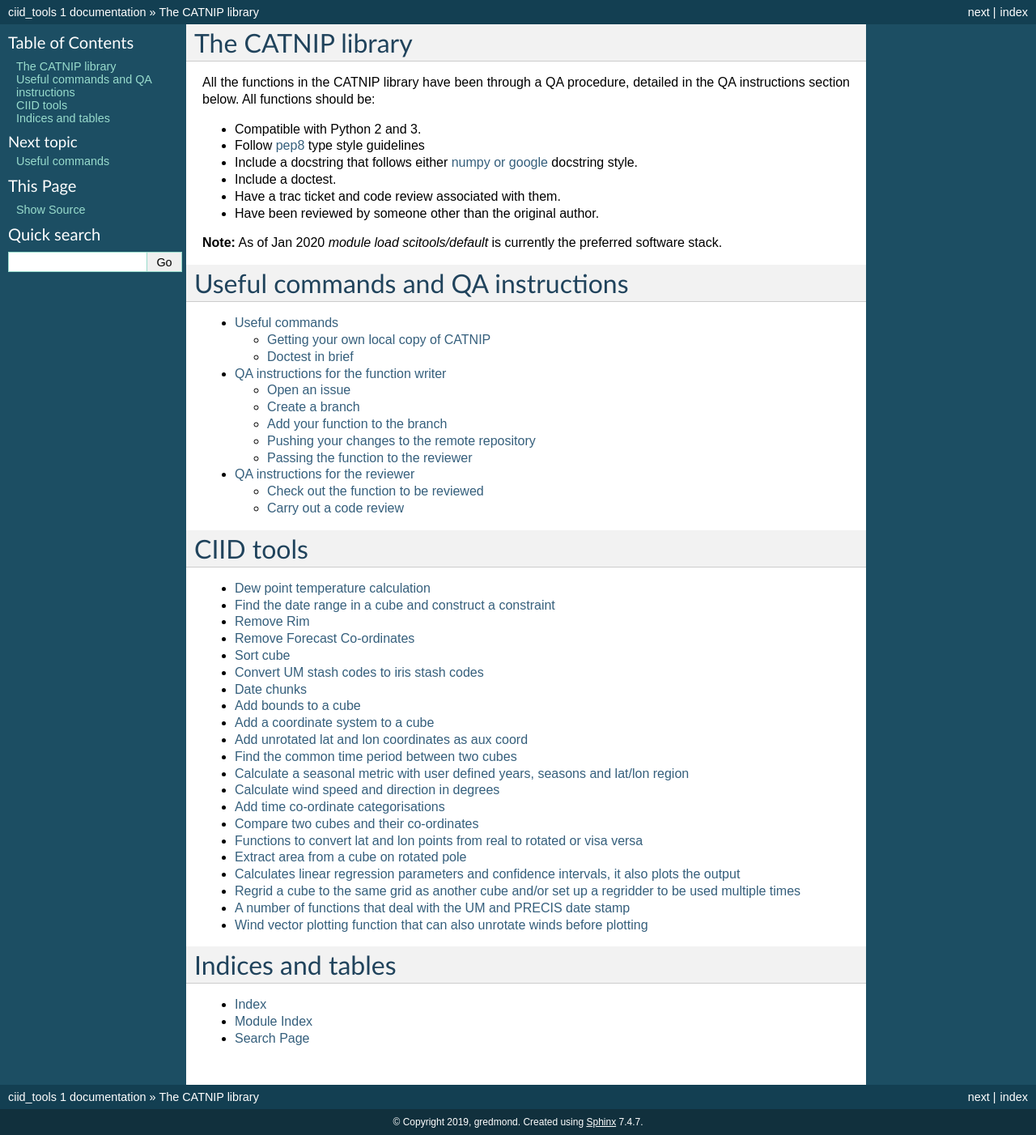
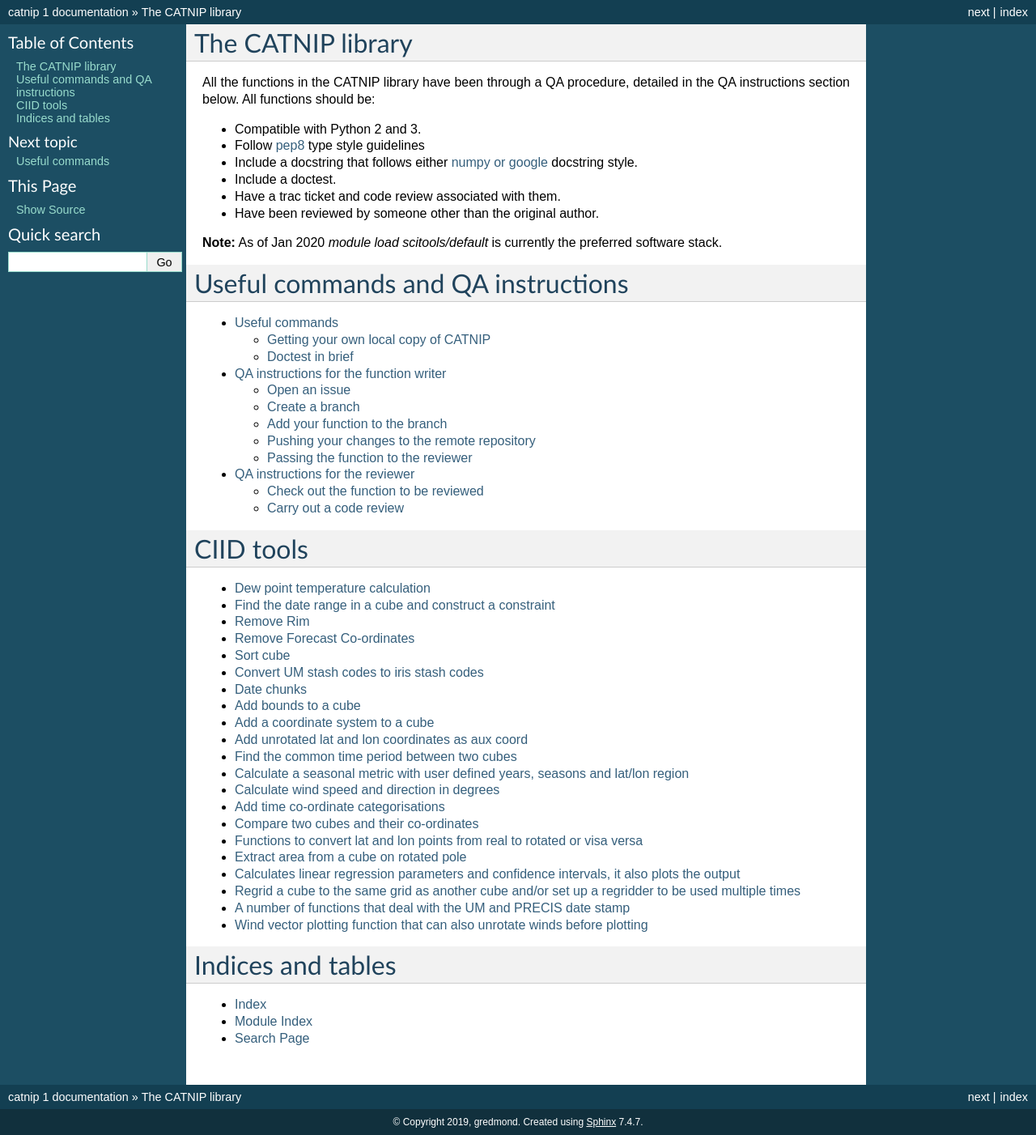
Before and after one commit to MetOffice/CATNIP, a Sphinx documentation site: the page built from docs/index.rst, in a window 1280 px wide. Shown: the whole page at 81% size. Built offline with Sphinx 7.4.7, drawn with Linux system fonts in a browser that asks for light colours.

Commit message:
latest build with updates to the references in code

```diff
--- a/docs/conf.py
+++ b/docs/conf.py
@@ -19,8 +19,8 @@ import os
 # add these directories to sys.path here. If the directory is relative to the
 # documentation root, use os.path.abspath to make it absolute, like shown here.
 #sys.path.insert(0, os.path.abspath('.'))
-sys.path.insert(0,"/home/h05/gredmond/ciid_tools/lib/ciid_tools")
-
+#sys.path.insert(0,"/home/h05/gredmond/ciid_tools/lib/ciid_tools")
+sys.path.insert(0,"/net/home/h04/ssadri/git-repos/CATNIP/scripts")
 
 # -- General configuration ------------------------------------------------
 
@@ -48,7 +48,7 @@ source_suffix = '.rst'
 master_doc = 'index'
 
 # General information about the project.
-project = u'ciid_tools'
+project = u'catnip'
 copyright = u'2019, gredmond'
 
 # The version info for the project you're documenting, acts as replacement for
@@ -181,7 +181,7 @@ html_static_path = ['_static']
 #html_file_suffix = None
 
 # Output file base name for HTML help builder.
-htmlhelp_basename = 'ciid_toolsdoc'
+htmlhelp_basename = 'catnipdoc'
 
 
 # -- Options for LaTeX output ---------------------------------------------
@@ -201,7 +201,7 @@ latex_elements = {
 # (source start file, target name, title,
 #  author, documentclass [howto, manual, or own class]).
 latex_documents = [
-  ('index', 'ciid_tools.tex', u'ciid\\_tools Documentation',
+  ('index', 'catnip.tex', u'ciid\\_tools Documentation',
    u'gredmond', 'manual'),
 ]
 
@@ -231,7 +231,7 @@ latex_documents = [
 # One entry per manual page. List of tuples
 # (source start file, name, description, authors, manual section).
 man_pages = [
-    ('index', 'ciid_tools', u'ciid_tools Documentation',
+    ('index', 'catnip', u'catnip Documentation',
      [u'gredmond'], 1)
 ]
 
@@ -245,8 +245,8 @@ man_pages = [
 # (source start file, target name, title, author,
 #  dir menu entry, description, category)
 texinfo_documents = [
-  ('index', 'ciid_tools', u'ciid_tools Documentation',
-   u'gredmond', 'ciid_tools', 'One line description of project.',
+  ('index', 'catnip', u'catnip Documentation',
+   u'gredmond', 'catnip', 'One line description of project.',
    'Miscellaneous'),
 ]
 
```
Also changed, not shown: 13 other files.
